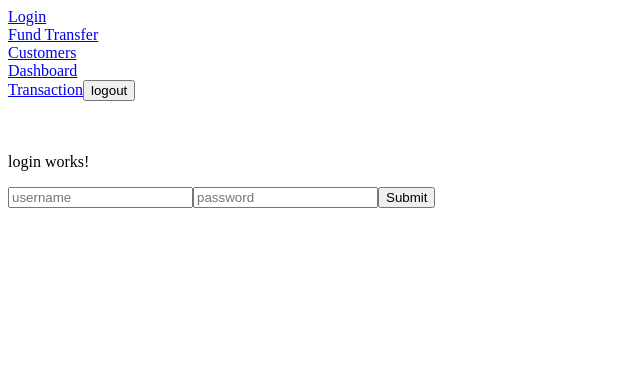
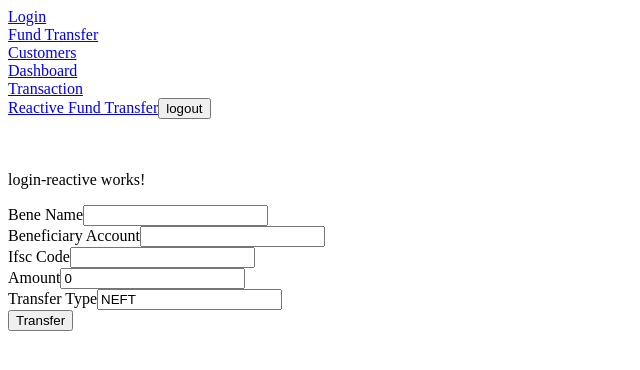
Before and after one commit to proco-guru/Ank-Bank, an Angular app: page /reactive-fund-transfer in a window 1280 px wide. Before the commit this address led to /login. Shown: the top 370 px of the page, without its empty margins (0-640 px from the left). Built offline with nearby package versions, Linux system fonts and the light colour scheme; sample sign-in values are in the browser's storage.

Commit message:
Day 12: Reactive Forms and custom Validations

```diff
--- a/src/app/app.routes.ts
+++ b/src/app/app.routes.ts
@@ -95,5 +95,13 @@ export const routes: Routes = [
       },
     ],
   },
+  {
+    path: 'reactive-fund-transfer',
+    loadComponent: () =>
+      import('./components/fundTransferReactive/fund-transfer-reactive').then(
+        (c) => c.FundTransferReactive,
+      ),
+    canActivate: [authGuard],
+  },
   { path: '**', redirectTo: '/login' },
 ];
--- a/src/app/app.ts
+++ b/src/app/app.ts
@@ -1,6 +1,6 @@
 import { Component, NgModule, signal } from '@angular/core';
 import { RouterOutlet } from '@angular/router';
-import { FormControl, FormsModule } from '@angular/forms';
+import { FormsModule } from '@angular/forms';
 import { CommonModule } from '@angular/common';
 import { Layout } from './components/layouts/layout/layout';
 // import { AccountCards } from './components/account-cards/account-cards';
--- /dev/null
+++ b/src/app/components/fundTransferReactive/fund-transfer-reactive.html
@@ -0,0 +1,66 @@
+<p>login-reactive works!</p>
+<div>
+    <form [formGroup]="amountTransfer" (ngSubmit)="onTransfer()">
+        <div class="form-group-par">
+            <label>Bene Name</label>
+            <input type="text" formControlName="beneficiaryName" name="beneficiaryName">
+            <!-- Error messages — only show when field is invalid AND touched (user has interacted) -->
+            <div *ngIf="beneficiaryName.invalid && beneficiaryName.touched">
+                <span *ngIf="beneficiaryName.errors?.['required']">beneficiary Name is required.</span>
+
+                <span *ngIf="beneficiaryName.errors?.['isSpecialChar']">
+                    Special chars not allowed.
+                </span>
+                <span *ngIf="beneficiaryName.errors?.['minlength']">
+                    Minimum {{ beneficiaryName.errors?.['minlength']?.requiredLength }} characters required.
+                </span>
+            </div>
+            <div class="form-group">
+                <label>Beneficiary Account</label>
+                <input type="text" formControlName="beneficiaryAccount" name="beneficiaryAccount">
+                <!-- Error messages — only show when field is invalid AND touched (user has interacted) -->
+                <div *ngIf="beneficiaryAccount.invalid && beneficiaryAccount.touched">
+                    <span *ngIf="beneficiaryAccount.errors?.['required']">beneficiary Name is required.</span><span
+                        *ngIf="beneficiaryAccount.errors?.['pattern']">
+                        Account number must contain 9-18 digits.
+                    </span><span *ngIf="amountTransfer.errors?.['sameAccount']">
+                        Beneficiary account cannot be the same as your own account.
+                    </span>
+                </div>
+            </div>
+            <div class="form-group">
+                <label>Ifsc Code</label>
+                <input type="text" formControlName="ifscCode" name="ifscCode">
+                <!-- Error messages — only show when field is invalid AND touched (user has interacted) -->
+                <div *ngIf="ifscCode.invalid && ifscCode.touched">
+                    <span *ngIf="ifscCode.errors?.['required']">ifscCode is required.</span>
+                    <span *ngIf="ifscCode.errors?.['invalidIfsc']">Invalid IFSC format.</span>
+                </div>
+            </div>
+            <div class="form-group">
+                <label>Amount</label>
+                <input type="number" formControlName="amount" name="amount">
+                <!-- Error messages — only show when field is invalid AND touched (user has interacted) -->
+                <div *ngIf="amount.invalid && amount.touched">
+                    <span *ngIf="amount.errors?.['required']">amount is required.</span>
+                    <span *ngIf="amount.errors?.['min']">
+                        Amount should be at least {{ amount.errors?.['min']?.min }}
+                    </span>
+                    <span *ngIf="amount.errors?.['max']">
+                        Maximum allowed amount is {{ amount.errors?.['max']?.max }}
+                    </span>
+                </div>
+            </div>
+            <div class="form-group">
+                <label>Transfer Type</label>
+                <input type="text" formControlName="transferType" name="transferType">
+                <!-- Error messages — only show when field is invalid AND touched (user has interacted) -->
+                <div *ngIf="transferType.invalid && transferType.touched">
+                    <span *ngIf="transferType.errors?.['required']">Transfer type is required.</span>
+                </div>
+            </div>
+        </div>
+        <button type="submit">Transfer</button>
+
+    </form>
+</div>
--- /dev/null
+++ b/src/app/components/fundTransferReactive/fund-transfer-reactive.ts
@@ -0,0 +1,76 @@
+import { Component, OnInit } from '@angular/core';
+import { FormBuilder, FormGroup, ReactiveFormsModule, Validators } from '@angular/forms';
+import { Router } from '@angular/router';
+import {
+  accountNotSameValidator,
+  ifscValidator,
+  noSpecialCharactersValidator,
+} from '../../customValidators/custom-validators';
+import { CommonModule } from '@angular/common';
+
+@Component({
+  selector: 'app-fund-transfer-reactive',
+  imports: [ReactiveFormsModule, CommonModule],
+  templateUrl: './fund-transfer-reactive.html',
+  styleUrl: './fund-transfer-reactive.css',
+})
+export class FundTransferReactive implements OnInit {
+  amountTransfer!: FormGroup;
+
+  constructor(
+    private router: Router,
+    private fb: FormBuilder,
+  ) {}
+  ngOnInit(): void {
+    //defining form structure and input format with validatations
+    this.amountTransfer = this.fb.group(
+      {
+        fromAccount: ['SB001'], //setting default val
+        beneficiaryName: [
+          '',
+          [Validators.required, Validators.minLength(3), noSpecialCharactersValidator()],
+        ],
+        beneficiaryAccount: ['', [Validators.required, Validators.pattern(/^\d{9,18}$/)]],
+        ifscCode: ['', [Validators.required, ifscValidator()]],
+        amount: [0, [Validators.required, Validators.min(1), Validators.max(1000000)]],
+        transferType: ['NEFT', Validators.required],
+      },
+      {
+        //validate that no field can contains sameAccNo
+        validators: [accountNotSameValidator()], // cross-field at group level
+      },
+    );
+  }
+
+  //getters for easy access to form props
+  get beneficiaryName() {
+    return this.amountTransfer.get('beneficiaryName')!;
+  }
+  get beneficiaryAccount() {
+    return this.amountTransfer.get('beneficiaryAccount')!;
+  }
+  get transferType() {
+    return this.amountTransfer.get('transferType')!;
+  }
+  get ifscCode() {
+    return this.amountTransfer.get('ifscCode')!;
+  }
+  get amount() {
+    return this.amountTransfer.get('amount')!;
+  }
+
+  //method to validating form submission and navigate to txn history page
+  onTransfer() {
+    this.amountTransfer.markAllAsTouched();
+
+    //chck is form is valid or not
+    if (this.amountTransfer.invalid) {
+      console.log('Form is invalid!', this.amountTransfer.errors);
+      return; // Stops execution if any control fails validation
+    }
+    console.log('Form Submitted Successfully:', this.amountTransfer.value);
+    console.log(this.amountTransfer.status);
+    console.log(this.amountTransfer.controls);
+    this.router.navigate(['/transaction']); // Absolute path with leading slash
+  }
+}
--- a/src/app/components/layouts/layout/layout.html
+++ b/src/app/components/layouts/layout/layout.html
@@ -4,6 +4,7 @@
     <a routerLink="/fund-transfer">Fund Transfer</a><br>
     <a routerLink="/customer">Customers</a><br>
     <a routerLink="/dashboard">Dashboard</a><br>
-    <a [routerLink]="['/transaction', '1001']">Transaction</a>
+    <a [routerLink]="['/transaction', '1001']">Transaction</a><br>
+    <a routerLink="/reactive-fund-transfer">Reactive Fund Transfer</a>
     <button (click)="logout()">logout</button>
 </div><br><br>
--- /dev/null
+++ b/src/app/customValidators/custom-validators.ts
@@ -0,0 +1,49 @@
+// validators/banking.validators.ts
+import { AbstractControl, ValidationErrors, ValidatorFn } from '@angular/forms';
+
+// Validates IFSC code format: 4 letters + 0 + 6 alphanumeric
+export function ifscValidator(): ValidatorFn {
+  return (control: AbstractControl): ValidationErrors | null => {
+    const value = control.value as string;
+    if (!value) return null; // empty — let 'required' handle that
+
+    const ifscRegex = /^[A-Z]{4}0[A-Z0-9]{6}$/;
+    return ifscRegex.test(value) ? null : { invalidIfsc: true };
+    // null = valid, object = invalid (key becomes the error name)
+  };
+}
+
+// Validates minimum transfer amount based on transfer type (RBI rules)
+export function minTransferAmountValidator(transferTypeControl: AbstractControl): ValidatorFn {
+  return (amountControl: AbstractControl): ValidationErrors | null => {
+    const amount = amountControl.value as number;
+    const type = transferTypeControl.value as string;
+
+    if (type === 'RTGS' && amount < 200000) {
+      return { rtgsMinAmount: { required: 200000, actual: amount } };
+    }
+    return null;
+  };
+}
+
+// Cross-field validator — checks two fields against each other
+// Applied at FormGroup level, not FormControl level
+export function accountNotSameValidator(): ValidatorFn {
+  return (group: AbstractControl): ValidationErrors | null => {
+    const from = group.get('fromAccount')?.value;
+    const to = group.get('beneficiaryAccount')?.value;
+    return from && to && from === to ? { sameAccount: true } : null;
+  };
+}
+
+//validator for no special char allowed
+export function noSpecialCharactersValidator(): ValidatorFn {
+  return (charControl: AbstractControl): ValidationErrors | null => {
+    const value = charControl.value as string;
+    if (!value) return null; // empty — let 'required' handle that
+    const charRegex = /[^a-zA-Z0-9\s]/; // : Wrapped in forward slashes
+
+    // Returns error object if a special character is found, otherwise returns null
+    return charRegex.test(value) ? { isSpecialChar: true } : null;
+  };
+}
```
Also changed, not shown: src/app/components/fundTransferReactive/fund-transfer-reactive.css (added).
